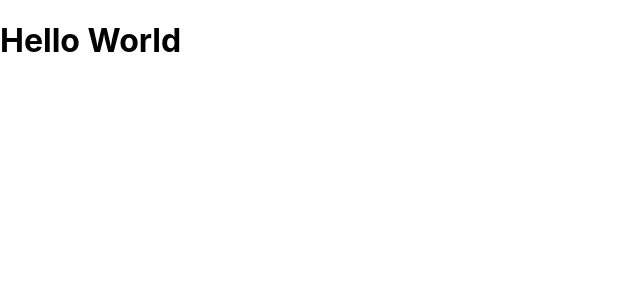
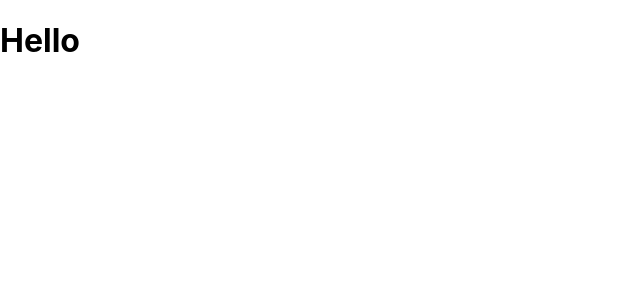
Before and after one commit to Arthikanagaraj/React-learn, a React (Create React App) app: page / in a window 1280 px wide. Shown: the top 300 px of the page, without its empty margins (0-640 px from the left). Built offline with nearby package versions, Linux system fonts and the light colour scheme.

Commit message:
function

```diff
--- a/src/App.js
+++ b/src/App.js
@@ -1,10 +1,8 @@
-
 import './App.css';
-import HelloWorld from './Components/HelloWorld';
-
+import Function from './Components/Function';
 function App() {
   return (
-    <HelloWorld/>
+    <Function/>
   );
 }
 
--- /dev/null
+++ b/src/Components/Function.js
@@ -0,0 +1,8 @@
+import React from 'react';
+function Function()
+{
+    return(
+        <h1>Hello</h1>
+    )
+}
+export default Function
```
